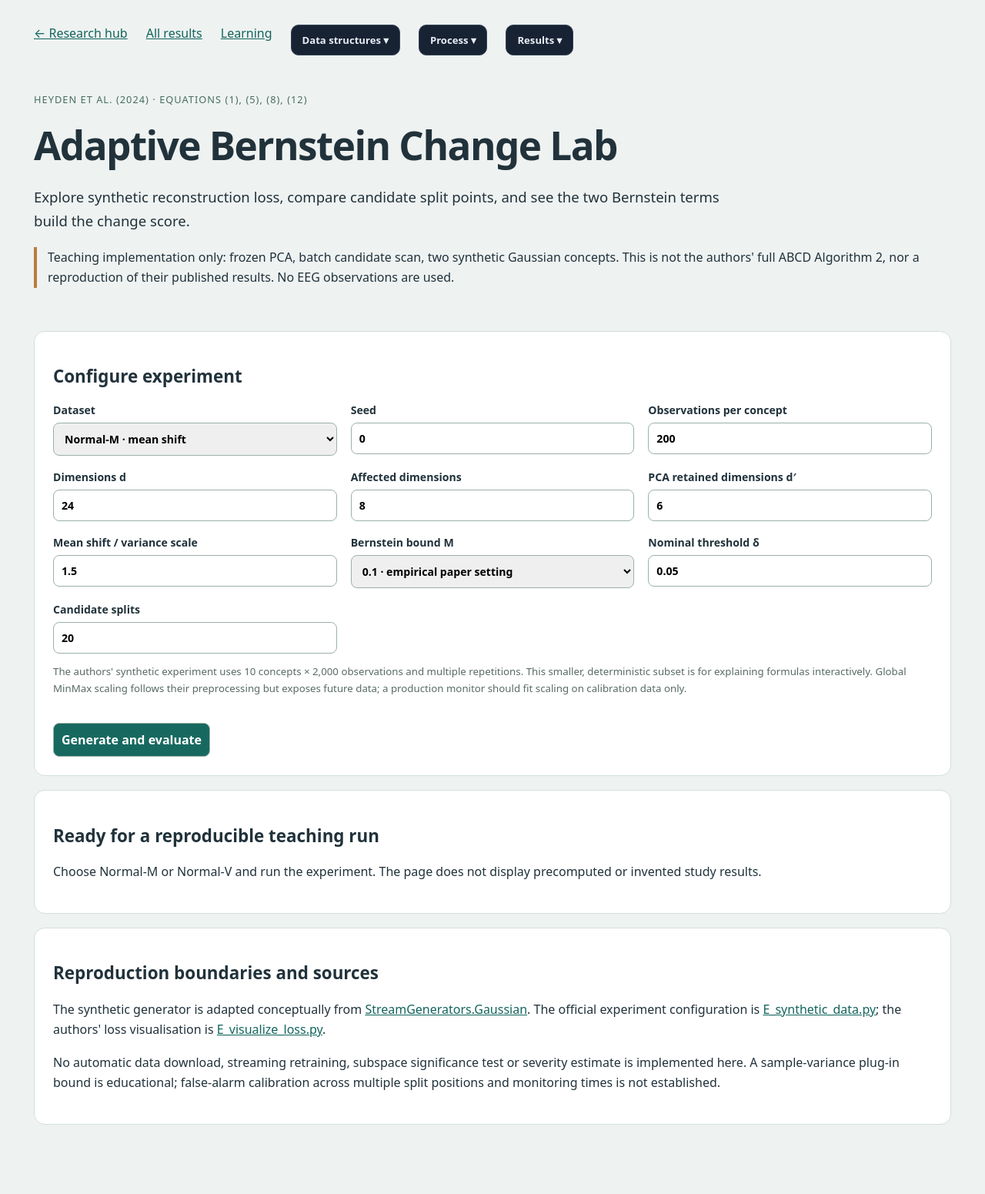
After one commit to hlin863/ewma_covariate_shift_demo, a Flask app: page /results/abcd in a window 1280 px wide. The commit adds this page. Shown: the whole page at 77% size. Run offline with Flask 3, Linux system fonts and the light colour scheme.

Commit message:
Integrate ABCD Bernstein experiment lab into Flask research dashboard
Add controlled Normal-M/V teaching streams, PCA reconstruction-loss and split-bound visualizations, tests, references, and Results navigation. Preserve existing ABCD baseline and EEG experiments.

```diff
--- a/src/web/__init__.py
+++ b/src/web/__init__.py
@@ -1,6 +1,7 @@
 """Web presentation layer for research-result visualisation."""
 
 from src.web.dashboard import app
+from src.web.abcd import abcd_bp
 from src.web.bci_eda import bci_eda_bp
 from src.web.data_structures import data_structures_bp
 from src.web.decision_models import decision_models_bp
@@ -21,6 +22,9 @@ app.config.setdefault("TEST_RESULTS_PATH", str(DEFAULT_TEST_REPORT_PATH))
 app.config.setdefault("TEST_RESULTS_REFRESH_SECONDS", DEFAULT_TEST_REFRESH_SECONDS)
 app.config.setdefault("TEST_RESULTS_AUTO_RUN", True)
 configure_support_defaults(app)
+
+if "abcd" not in app.blueprints:
+    app.register_blueprint(abcd_bp)
 
 if "bci_eda" not in app.blueprints:
     app.register_blueprint(bci_eda_bp)
--- /dev/null
+++ b/src/web/abcd.py
@@ -0,0 +1,29 @@
+"""ABCD equation-level learning page; no external downloads or EEG uploads."""
+from dataclasses import asdict
+
+from flask import Blueprint, render_template, request
+from src.experiments.abcd_lab import ABCDLabConfig, run_abcd_lab
+
+abcd_bp = Blueprint("abcd", __name__)
+
+
+@abcd_bp.route("/results/abcd", methods=["GET", "POST"])
+def laboratory():
+    values = asdict(ABCDLabConfig())
+    result = error = None
+    if request.method == "POST":
+        try:
+            values["scenario"] = request.form.get("scenario", values["scenario"])
+            for key in (
+                "seed", "segment_size", "dimensions", "changed_dimensions",
+                "bottleneck", "candidate_count",
+            ):
+                values[key] = int(request.form.get(key, values[key]))
+            for key in ("shift", "M", "delta"):
+                values[key] = float(request.form.get(key, values[key]))
+            result = run_abcd_lab(ABCDLabConfig(**values))
+        except (ValueError, OverflowError, TypeError, FloatingPointError) as exc:
+            error = str(exc)
+    return render_template(
+        "abcd.html", values=values, result=result, error=error
+    ), (400 if error else 200)
--- /dev/null
+++ b/static/abcd.css
@@ -0,0 +1,23 @@
+:root{color-scheme:light;font-family:system-ui,-apple-system,sans-serif;color:#21323b;background:#eef2f1}
+*{box-sizing:border-box}body{margin:0}main{max-width:1240px;margin:auto;padding:32px 24px 72px}
+nav{display:flex;gap:24px;flex-wrap:wrap}a{color:#12645d}
+h1{font-size:clamp(2rem,4vw,3.4rem);margin:8px 0;letter-spacing:-.03em}h2{font-size:1.4rem}h3{font-size:1.06rem;margin:28px 0 12px}
+.lead{font-size:1.16rem;max-width:900px}.eyebrow{color:#466d60;text-transform:uppercase;font-size:.8rem;letter-spacing:.08em}
+header{padding:34px 0 22px}p{line-height:1.65}.boundary{border-left:4px solid #b87d3a;padding-left:14px}
+section{border:1px solid #d3dfda;background:white;padding:24px;border-radius:14px;margin:18px 0}
+.controls{display:grid;grid-template-columns:repeat(3,minmax(0,1fr));gap:18px}
+label{display:flex;flex-direction:column;gap:7px;font-size:.88rem;font-weight:620}
+input,select,button{font:inherit;padding:10px;border:1px solid #9bb0a8;border-radius:8px;max-width:100%}
+button{background:#17695f;color:white;font-weight:650;cursor:pointer}button:hover{background:#104e47}
+button:focus-visible,a:focus-visible{outline:3px solid #ebad47;outline-offset:3px}form button{margin-top:20px}
+.metrics{display:grid;grid-template-columns:repeat(4,minmax(0,1fr));gap:12px}
+.metrics article{background:#f0f5f2;border-radius:10px;padding:17px;display:flex;flex-direction:column;gap:8px}
+.metrics span{color:#47645a;font-size:.78rem;text-transform:uppercase}
+.metrics strong{font-size:1.45rem;font-variant-numeric:tabular-nums}
+.metrics small,.help{font-size:.83rem;color:#586b66}
+.section-title{display:flex;justify-content:space-between;align-items:center;gap:16px}
+.table-wrap{overflow:auto}table{border-collapse:collapse;width:100%;font-size:.86rem;font-variant-numeric:tabular-nums}
+th,td{padding:10px;border-bottom:1px solid #dce7e2;text-align:right}th:first-child,td:first-child{text-align:left}th{background:#f1f5f3}
+svg{display:block;width:100%;background:#f7faf8;border-radius:10px}.error{color:#9b2424}
+@media(max-width:780px){.controls,.metrics{grid-template-columns:repeat(2,minmax(0,1fr))}main{padding:18px 12px}section{padding:18px}}
+@media(max-width:450px){.controls,.metrics{grid-template-columns:1fr}.section-title{display:block}}
--- a/templates/_research_navigation.html
+++ b/templates/_research_navigation.html
@@ -13,6 +13,7 @@
 <details class="nav-menu data-menu results-menu">
   <summary class="theme-button nav-link">Results ▾</summary>
   <nav class="nav-menu-panel" aria-label="Saved results">
+    <a href="{{ url_for('abcd.laboratory') }}"{% if request.path.startswith('/results/abcd') %} aria-current="page"{% endif %}>ABCD · Bernstein lab</a>
     <a href="{{ url_for('results_catalog') }}"{% if request.endpoint == 'results_catalog' %} aria-current="page"{% endif %}>Research results catalogue</a>
     {% for group in result_navigation_groups %}
       <span class="nav-menu-heading">{{ group.title }}</span>
--- /dev/null
+++ b/templates/abcd.html
@@ -0,0 +1,66 @@
+<!doctype html>
+<html lang="en">
+<head><meta charset="utf-8"><meta name="viewport" content="width=device-width, initial-scale=1">
+<title>ABCD · Bernstein Change Lab</title>
+<link rel="stylesheet" href="{{ url_for('static', filename='abcd.css') }}">
+<link rel="stylesheet" href="{{ url_for('static', filename='navigation.css') }}"></head>
+<body><main>
+<nav><a href="{{ url_for('home') }}">← Research hub</a><a href="{{ url_for('results_catalog') }}">All results</a>{% include '_research_navigation.html' %}</nav>
+<header>
+<p class="eyebrow">Heyden et al. (2024) · Equations (1), (5), (8), (12)</p>
+<h1>Adaptive Bernstein Change Lab</h1>
+<p class="lead">Explore synthetic reconstruction loss, compare candidate split points, and see the two Bernstein terms build the change score.</p>
+<p class="boundary">Teaching implementation only: frozen PCA, batch candidate scan, two synthetic Gaussian concepts. This is not the authors' full ABCD Algorithm 2, nor a reproduction of their published results. No EEG observations are used.</p>
+</header>
+<section><h2>Configure experiment</h2>
+{% if error %}<p role="alert" class="error">{{ error }}</p>{% endif %}
+<form method="post"><div class="controls">
+<label>Dataset<select name="scenario"><option value="Normal-M" {% if values.scenario == 'Normal-M' %}selected{% endif %}>Normal-M · mean shift</option><option value="Normal-V" {% if values.scenario == 'Normal-V' %}selected{% endif %}>Normal-V · variance shift</option></select></label>
+<label>Seed<input name="seed" type="number" min="0" max="4294967295" value="{{ values.seed }}" required></label>
+<label>Observations per concept<input name="segment_size" type="number" min="80" max="500" value="{{ values.segment_size }}" required></label>
+<label>Dimensions d<input name="dimensions" type="number" min="4" max="64" value="{{ values.dimensions }}" required></label>
+<label>Affected dimensions<input name="changed_dimensions" type="number" min="1" max="63" value="{{ values.changed_dimensions }}" required></label>
+<label>PCA retained dimensions d′<input name="bottleneck" type="number" min="1" max="63" value="{{ values.bottleneck }}" required></label>
+<label>Mean shift / variance scale<input name="shift" type="number" min="0.1" max="3" step="0.1" value="{{ values.shift }}" required></label>
+<label>Bernstein bound M<select name="M"><option value="0.1" {% if values.M == 0.1 %}selected{% endif %}>0.1 · empirical paper setting</option><option value="1.0" {% if values.M == 1.0 %}selected{% endif %}>1.0 · theoretical normalized bound</option></select></label>
+<label>Nominal threshold δ<input name="delta" type="number" min="0.001" max="0.5" step="0.001" value="{{ values.delta }}" required></label>
+<label>Candidate splits<input name="candidate_count" type="number" min="2" max="40" value="{{ values.candidate_count }}" required></label>
+</div>
+<p class="help">The authors' synthetic experiment uses 10 concepts × 2,000 observations and multiple repetitions. This smaller, deterministic subset is for explaining formulas interactively. Global MinMax scaling follows their preprocessing but exposes future data; a production monitor should fit scaling on calibration data only.</p>
+<button type="submit">Generate and evaluate</button></form></section>
+{% if result %}
+<section>
+<div class="section-title"><h2>Results · current simulated run</h2><button type="button" id="download">Export complete evidence JSON</button></div>
+<div class="metrics">
+<article><span>Known intervention</span><strong>{{ result.summary.actual_change_after }}</strong><small>after observation</small></article>
+<article><span>Estimated best split</span><strong>{{ result.summary.estimated_split_after }}</strong><small>min Bernstein score</small></article>
+<article><span>Raw minimum bound</span><strong>{{ '%.5g'|format(result.summary.min_raw_bound) }}</strong><small>not an exact p-value</small></article>
+<article><span>Nominal decision</span><strong>{{ 'Flag' if result.summary.nominal_flag else 'No flag' }}</strong><small>not stream-calibrated</small></article>
+</div>
+<h3>Reconstruction MSE — Eq. (1)</h3>
+<svg id="loss-chart" viewBox="0 0 960 260" role="img" aria-label="Reconstruction loss over the stream"></svg>
+<p class="help">Loss is computed with a PCA model fit only to concept 1, then frozen. Gray dashed marker: known synthetic intervention. Orange marker: selected split.</p>
+<h3>Two-sample Bernstein score across candidate k — Eq. (5), (8)</h3>
+<svg id="bound-chart" viewBox="0 0 960 250" role="img" aria-label="Bernstein score for each candidate split"></svg>
+<div class="controls"><label>Inspect candidate split k<select id="inspect-k">
+{% for row in result.splits %}<option value="{{ row.k }}" {% if row.k == result.best.k %}selected{% endif %}>k = {{ row.k }}</option>{% endfor %}
+</select></label></div>
+<div class="metrics" id="split-metrics"></div>
+<p class="help">The score is the sum of two two-sided Bernstein terms, which can exceed 1. The smallest score need not correspond to the largest mean difference. Inspect how changing k changes ε, κ, variances and sample sizes.</p>
+<h3>All evaluated split positions</h3>
+<div class="table-wrap"><table><thead><tr><th>k</th><th>n₁</th><th>n₂</th><th>ε</th><th>κ</th><th>Term 1</th><th>Term 2</th><th>Total bound</th></tr></thead><tbody>
+{% for row in result.splits %}
+<tr><td>{{ row.k }}</td><td>{{ row.n1 }}</td><td>{{ row.n2 }}</td><td>{{ '%.5f'|format(row.epsilon) }}</td><td>{{ '%.3f'|format(row.kappa) }}</td><td>{{ '%.5g'|format(row.term_before) }}</td><td>{{ '%.5g'|format(row.term_after) }}</td><td>{{ '%.5g'|format(row.bound) }}</td></tr>
+{% endfor %}
+</tbody></table></div>
+<script id="abcd-data" type="application/json">{{ result|tojson }}</script>
+<script src="{{ url_for('static', filename='abcd.js') }}" defer></script>
+</section>
+{% else %}
+<section><h2>Ready for a reproducible teaching run</h2><p>Choose Normal-M or Normal-V and run the experiment. The page does not display precomputed or invented study results.</p></section>
+{% endif %}
+<section><h2>Reproduction boundaries and sources</h2>
+<p>The synthetic generator is adapted conceptually from <a href="https://github.com/heymarco/StreamGenerators/blob/main/changeds/datastreams/synthetic.py">StreamGenerators.Gaussian</a>. The official experiment configuration is <a href="https://github.com/heymarco/AdaptiveBernsteinChangeDetector/blob/main/E_synthetic_data.py">E_synthetic_data.py</a>; the authors' loss visualisation is <a href="https://github.com/heymarco/AdaptiveBernsteinChangeDetector/blob/main/E_visualize_loss.py">E_visualize_loss.py</a>.</p>
+<p>No automatic data download, streaming retraining, subspace significance test or severity estimate is implemented here. A sample-variance plug-in bound is educational; false-alarm calibration across multiple split positions and monitoring times is not established.</p>
+</section>
+</main></body></html>
```
Also changed, not shown: docs/abcd_lab.md (added, +38 -0 lines), src/experiments/abcd_lab.py (added, +149 -0 lines), static/abcd.js (added, +70 -0 lines), tests/experiments/test_abcd_lab.py (added, +38 -0 lines), tests/web/test_abcd_page.py (added, +35 -0 lines).
